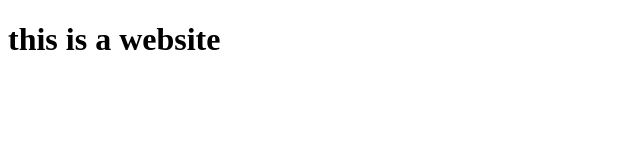
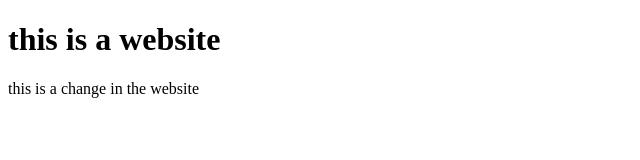
Before and after one commit to khalidamairi3/cloudworkflow, a plain HTML site: page index.html in a window 1280 px wide. Shown: the whole page, without its empty margins (0-640 px from the left). Drawn offline with Linux system fonts and the light colour scheme.

Commit message:
first change

```diff
--- a/index.html
+++ b/index.html
@@ -7,5 +7,6 @@
 </head>
 <body>
     <h1> this is a website</h1>
+    <p>this is a change in the website</p>
 </body>
 </html>
```
